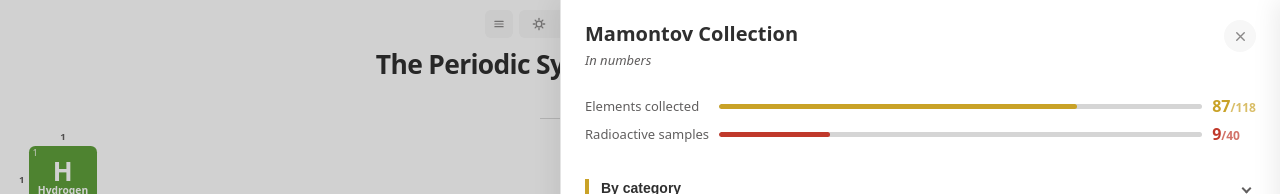
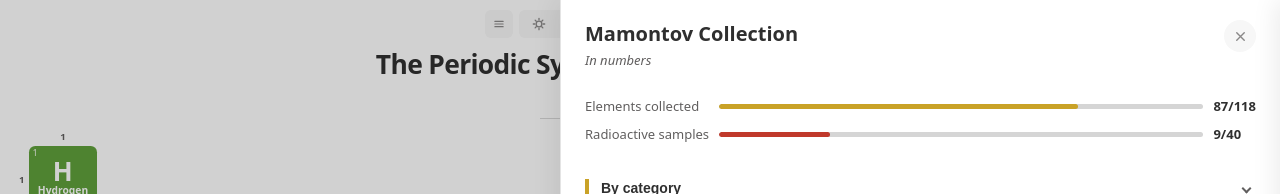
Before and after one commit to dmamontov/periodic-table, a Vue app: page /dashboard in a window 1280 px wide. Shown: the top 194 px of the page. Built offline with nearby package versions, Linux system fonts and the light colour scheme; a small style sheet from the web is missing.

Commit message:
Match highlight value typography to the category breakdown
87/118 and 9/40 now render at the same size, weight and color as the
category rows' X/Y values (13px, var(--color-text)) instead of a
bigger, per-stat-colored number — one consistent number style across
the whole panel.

```diff
--- a/src/components/DashboardPanel.vue
+++ b/src/components/DashboardPanel.vue
@@ -82,7 +82,7 @@ function close() {
                   :style="{ width: collectedPercent + '%', backgroundColor: COLLECTED_COLOR }"
                 />
               </span>
-              <span class="dashboard-highlights__value" :style="{ color: COLLECTED_COLOR }">{{ stats.collectedCount }}<span class="dashboard-highlights__value-total">/{{ stats.totalElements }}</span></span>
+              <span class="dashboard-highlights__value">{{ stats.collectedCount }}/{{ stats.totalElements }}</span>
             </div>
 
             <div class="dashboard-highlights__row">
@@ -93,7 +93,7 @@ function close() {
                   :style="{ width: radioactivePercent + '%', backgroundColor: RADIOACTIVE_COLOR }"
                 />
               </span>
-              <span class="dashboard-highlights__value" :style="{ color: RADIOACTIVE_COLOR }">{{ stats.radioactiveCollectedCount }}<span class="dashboard-highlights__value-total">/{{ stats.radioactiveTotalCount }}</span></span>
+              <span class="dashboard-highlights__value">{{ stats.radioactiveCollectedCount }}/{{ stats.radioactiveTotalCount }}</span>
             </div>
           </div>
 
@@ -274,16 +274,10 @@ function close() {
 }
 
 .dashboard-highlights__value {
-  font-size: 16px;
+  font-size: 13px;
   font-weight: 700;
-  line-height: 1;
   font-variant-numeric: tabular-nums;
-}
-
-.dashboard-highlights__value-total {
-  font-size: 12px;
-  font-weight: 700;
-  opacity: 0.7;
+  color: var(--color-text);
 }
 
 .dashboard-panel__section {
```
